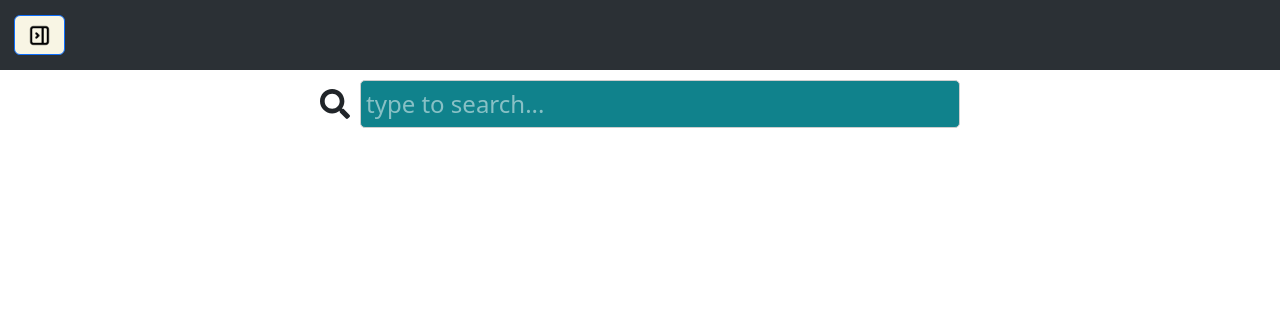
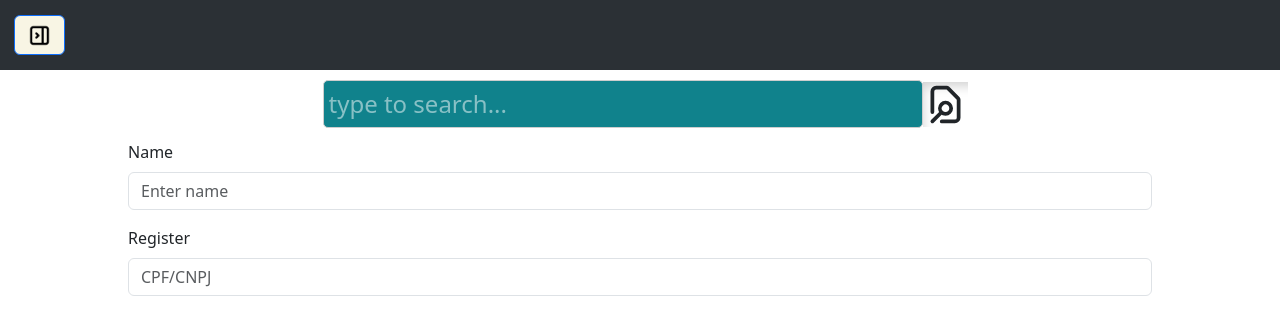
Before and after one commit to hugoc12/Order-Manage-V2, a React (Vite) app: page /clientes in a window 1280 px wide. Shown: the top 334 px of the page. Built offline with nearby package versions, Linux system fonts and the light colour scheme; no server answers.

Commit message:
edit page clients

```diff
--- a/src/components/searchbar/index.tsx
+++ b/src/components/searchbar/index.tsx
@@ -2,6 +2,7 @@ import './style.css'
 import { useContext } from 'react';
 import { ContextClient } from '../../contexts/contextClients';
 import { FaSearch } from 'react-icons/fa';
+import { HiOutlineDocumentSearch } from "react-icons/hi";
 
 function Searchbar() {
     const context = useContext(ContextClient);
@@ -9,8 +10,8 @@ function Searchbar() {
     return (
         <div className='searchBarContainer'>
             <div className='searchbar'>
-                <FaSearch size={30} />
-                <input type='text' placeholder='type to search...' className='inputText' onChange={(txt) => {
+
+                <input type='text' placeholder='type to search...' id='inputName' className='inputText' onChange={(txt) => {
                     if(txt.target.value){
                         let regxp = new RegExp(`${txt.target.value}`)
                         const namesFilters:any = context?.listNames.filter((el)=>regxp.exec(el[1]))
@@ -22,6 +23,7 @@ function Searchbar() {
                 }
                 }
                 />
+                <HiOutlineDocumentSearch size={45} class='iconSearch'/>
             </div>
         </div>
     );
--- a/src/components/searchbar/style.css
+++ b/src/components/searchbar/style.css
@@ -22,3 +22,17 @@
     font-size: 24px;
     margin-left: 10px;
 }
+
+.iconSearch{
+    box-shadow: inset 16px 20px 11px -16px rgba(209,209,209,1);
+
+}
+
+.iconSearch:hover{
+    background-color: #10828C;
+    cursor: pointer;
+}
+
+.iconSearch:active{
+    background-color: #F97300;
+}
--- a/src/components/searchresult/index.tsx
+++ b/src/components/searchresult/index.tsx
@@ -3,14 +3,19 @@ import { ContextClient } from "../../contexts/contextClients";
 import './style.css';
 
 function SearchResult() {
+    const context = useContext(ContextClient)
 
-    const context = useContext(ContextClient)
-    //console.log(context.listNames)
+    function autoCompleteInputName(user){
+        const inputName = (document.getElementById('inputName') as HTMLInputElement)
+        inputName.value = `${user[1]}`
+        context?.setNamesResult([]) //CLEAR BOX RESULTS
+        context?.setUserSelected(user) // DEFINE USER SELECT IN INPUT TEXT
+    }
     return (
         <div className="containerResults">
              <ul className="ulClients">
                 {context?.namesResult.map((el)=>
-                    <li className="itemList" key={el[0]}>{el[1]}</li>
+                    <li className="itemList" key={el[0]} onClick={(e)=>autoCompleteInputName(el)}>{el[1]}</li>
                 )}
              </ul>
         </div>
--- a/src/components/searchresult/style.css
+++ b/src/components/searchresult/style.css
@@ -2,8 +2,12 @@
     width: 600px;
     background-color: #10828C;
     border-radius: 5px;
+    padding: 5px;
+
+    position: absolute;
+    left: 0;
+    right: 0;
     margin: 5px auto;
-    padding: 5px;
 }
 
 .ulClients{
--- a/src/contexts/contextClients.tsx
+++ b/src/contexts/contextClients.tsx
@@ -2,17 +2,41 @@ import { createContext, useState, useEffect } from "react";
 import axios from "axios";
 import PropTypes from 'prop-types'
 
+type TypeAddress = {
+    rua?:string,
+    numero?:string,
+    bairro?:string,
+    cep?:string,
+    cidade?:string,
+    estado?:string
+}
+
+type TypeUserData = {
+    nome?:string,
+    email?:string,
+    phone?:string,
+    register?:string,
+    address?:TypeAddress
+}
+
 type ClientContextType = {
     namesResult: Array<any>,
-    setNamesResult: React.Dispatch<React.SetStateAction<Array<Array<any>>>>,
+    setNamesResult: React.Dispatch<React.SetStateAction<Array<any>>>,
     listNames: Array<any>,
     setListNames: React.Dispatch<React.SetStateAction<Array<any>>>
+
+    userSelected: Array<any>,
+    setUserSelected: React.Dispatch<React.SetStateAction<Array<any>>>
+
+    dataUserSelected:TypeUserData
+    setDataUserSelected:React.Dispatch<React.SetStateAction<TypeUserData>>
 }
 
 export const ContextClient = createContext<ClientContextType | undefined>(undefined)
 
 function ContextClientsProvider({ children }) {
-
+    const [userSelected, setUserSelected] = useState<Array<any>>([]);
+    const [dataUserSelected, setDataUserSelected] = useState({})
     const [namesResult, setNamesResult] = useState<Array<any>>([]);
     const [listNames, setListNames] = useState<Array<any>>([]);
 
@@ -35,13 +59,42 @@ function ContextClientsProvider({ children }) {
         getNames()
     }, [])
 
+    useEffect(()=>{
+
+        async function getUser(user:Array<any>){
+            try{
+                await axios({
+                    method:'get',
+                    url:`http://localhost:3333/clients/${user[0]}`,
+                    responseType:'json'
+                }).then(function(response){
+                    console.log(response.data)
+                    setDataUserSelected(response.data)
+                })
+            }catch(err:any){
+                return `ERR:${err}`
+            }
+        }
+        if(userSelected.length == 2){
+            console.log('user selected')
+            getUser(userSelected)
+        }
+
+    }, [userSelected])
+
     return (
         <ContextClient.Provider value={{
             namesResult,
             setNamesResult,
 
             listNames,
-            setListNames
+            setListNames,
+
+            userSelected,
+            setUserSelected,
+
+            dataUserSelected,
+            setDataUserSelected
         }}>
             {children}
         </ContextClient.Provider>
--- a/src/pages/clientes/index.tsx
+++ b/src/pages/clientes/index.tsx
@@ -1,13 +1,25 @@
-import { useContext } from "react";
-import { Button, Container, Navbar } from "react-bootstrap";
+import { useContext, useEffect } from "react";
+import { Button, Container, Navbar, Form } from "react-bootstrap";
 import SideMenu from "../../components/side-menu/side-menu";
 import Searchbar from "../../components/searchbar";
 import { ContextClient } from "../../contexts/contextClients";
 import Sidebar from '../../assets/sidebar.png';
 import SearchResult from "../../components/searchresult";
+import './style.css'
 
 function Clients() {
   const context = useContext(ContextClient);
+
+  useEffect(()=>{
+    console.log(context?.dataUserSelected)
+    if(context?.dataUserSelected.hasOwnProperty('nome')){
+      const inputName = (document.getElementById('name') as HTMLInputElement)
+      //console.log(inputName)
+      //console.log(context?.dataUserSelected.hasOwnProperty('nome'))
+      inputName.value = `${context.dataUserSelected.nome}`
+    }
+  }, [context?.dataUserSelected])
+
   return (
     <div>
       <Navbar className="bg-body-tertiary" bg="dark" data-bs-theme="dark">
@@ -28,6 +40,18 @@ function Clients() {
       <SideMenu/>
       <Searchbar/>
       {context!.namesResult.length > 0 ? <SearchResult/>:<></>}
+
+      <Form id="formDataUser" className="formDataUser">
+      <Form.Group className="mb-3">
+        <Form.Label>Name</Form.Label>
+        <Form.Control type="text" placeholder="Enter name" id="name"/>
+      </Form.Group>
+
+      <Form.Group>
+        <Form.Label>Register</Form.Label>
+        <Form.Control type="text" placeholder="CPF/CNPJ"/>
+      </Form.Group>
+      </Form>
     </div>
   );
 }
--- a/src/pages/clientes/style.css
+++ b/src/pages/clientes/style.css
@@ -0,0 +1,5 @@
+.formDataUser{
+    margin:0 auto;
+    width: 80%;
+    margin-top: 12px;
+}
--- a/src/pages/pedidos/index.tsx
+++ b/src/pages/pedidos/index.tsx
@@ -74,7 +74,7 @@ function Pedidos() {
         <Container>
           <Navbar.Brand href="#home">
             <Button variant="primary" className="bttMenu" onClick={() => {
-              document.getElementById('mySidenav').style.width = "250px";
+              document.getElementById('mySidenav')!.style.width = "250px";
             }}><img className="bttMenuSide" src={Sidebar} alt="bttMenuSide"/></Button>
           </Navbar.Brand>
         </Container>
```
